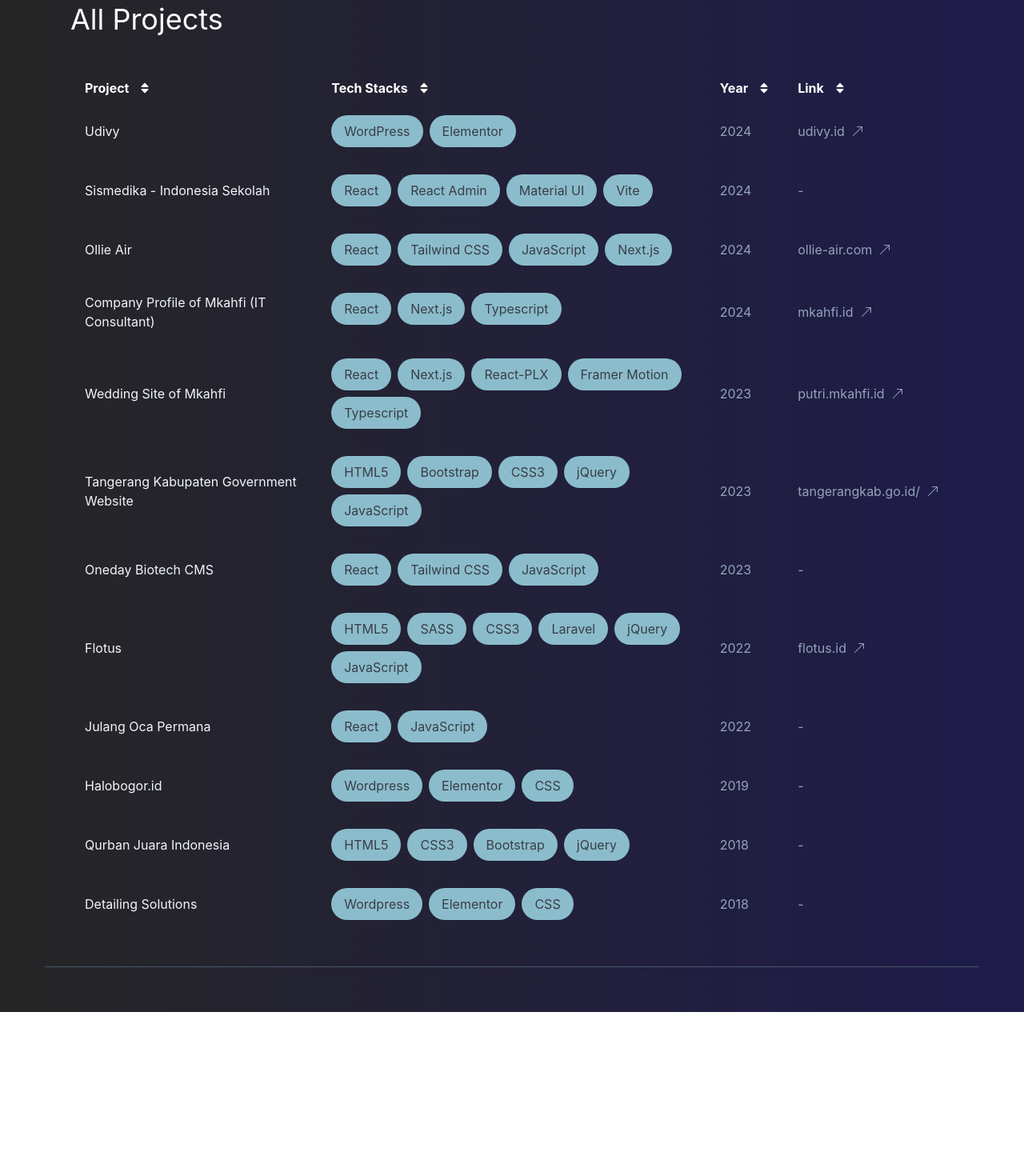
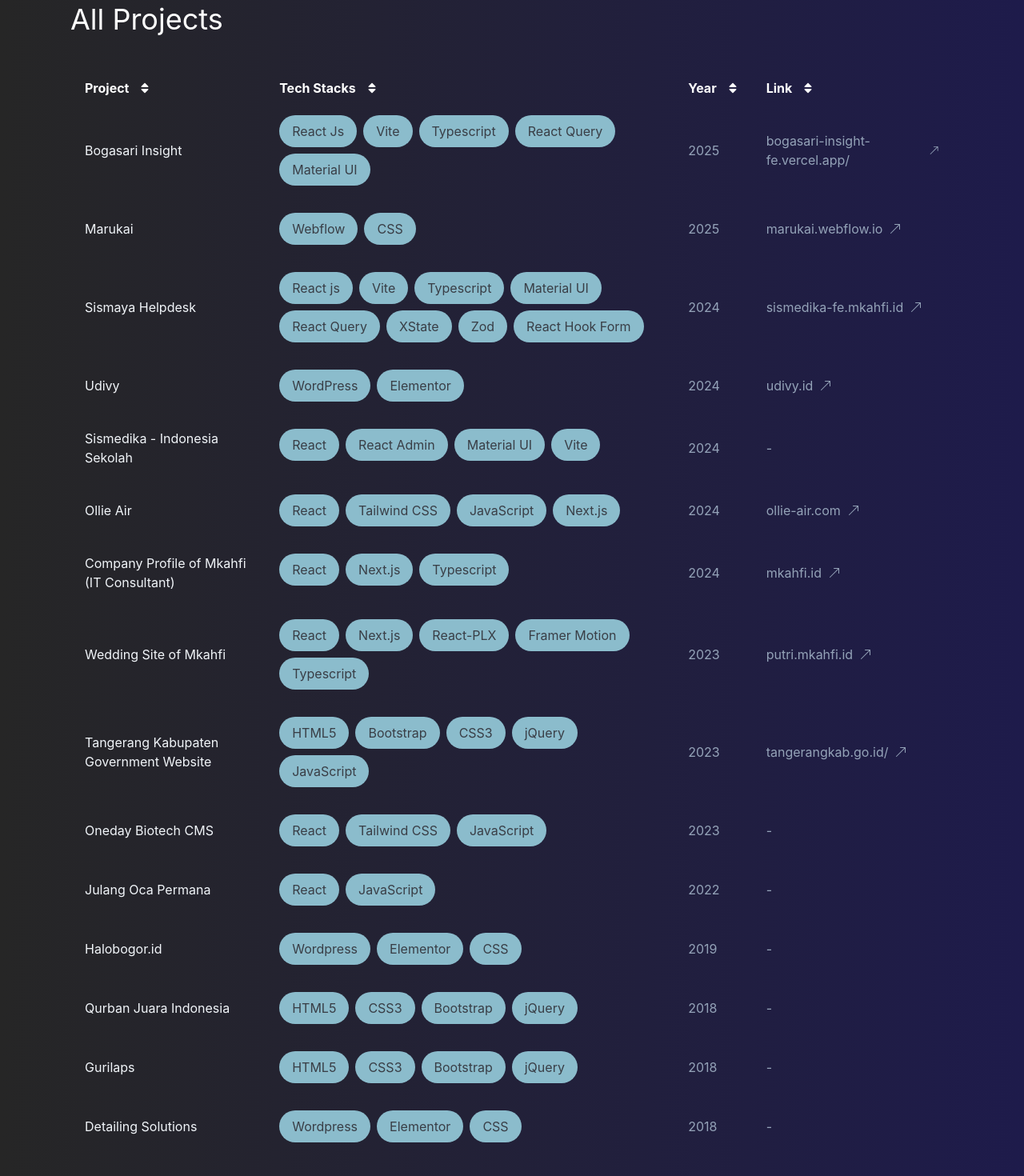
Before and after one commit to adrianrivald/adrian-portofolio, a Next.js app: page /projects in a window 1280 px wide. Shown: the part 140-1610 px from the top of the page at 80% size. Before the commit the page ends 1405 px from the top, so only its background shows below. Built offline with nearby package versions, Linux system fonts and the light colour scheme.

Commit message:
add companies and projects

```diff
--- a/components/Ui/ExperienceCard.tsx
+++ b/components/Ui/ExperienceCard.tsx
@@ -11,6 +11,7 @@
   title: string;
   content: string;
   bubbles: string[];
+  type: string;
 }
 
 export function ExperienceCard({ company, onClickCard }: CardProps) {
@@ -20,8 +21,9 @@
       onClick={() => onClickCard(company.title)}
       className="flex flex-col xl:flex-row gap-4 lg:gap-8 p-8 hover:border-neutral-500 hover:shadow-lg lg:hover:scale-[1.05] transition-all rounded-xl hover:bg-indigo-950 text-neutral-300 hover:text-neutral-100"
     >
-      <div className="flex-none">
+      <div className="flex-none flex flex-col gap-2">
         <span>{company?.dateRange}</span>
+        <span>{company?.type}</span>
       </div>
       <div className="flex flex-col gap-4">
         <h2 className="font-bold">{company?.title}</h2>
--- a/constants/companies.ts
+++ b/constants/companies.ts
@@ -1,6 +1,41 @@
 export const companies = [
   {
-    dateRange: "Oct 2022 - Present",
+    type: "Full-time",
+    dateRange: "Nov 2024 - Present",
+    title: "PT. Cipta Integrasi Nusantara",
+    content:
+      "Developed and maintained web-based hospital system features by fixing bugs and collaborating closely with business analysts, backend developers, and UI/UX designers. Additionally, built three SEO-optimized landing page websites from scratch for the company’s products using Next.js.",
+    bubbles: [
+      "React js",
+      "Vite",
+      "Typescript",
+      "Ant Design",
+      "Next js",
+      "Headless UI",
+      "Tailwind CSS",
+      "React Query",
+      "Axios",
+    ],
+  },
+  {
+    type: "Part-time",
+    dateRange: "Feb 2025 - May 2025",
+    title: "DR. Oogle",
+    content:
+      "Developed features for a mental health-focused social media website, collaborating directly with the CEO in English, as the company is based in Australia. In this role, I was encouraged to actively utilize AI tools for problem-solving related to bugs and feature development.",
+    bubbles: [
+      "React js",
+      "Typescript",
+      "Next js",
+      "Zustand",
+      "Tailwind CSS",
+      "Axios",
+      "React Query",
+    ],
+  },
+  {
+    type: "Full-time",
+    dateRange: "Oct 2022 - Nov 2024",
     title: "GoodDreamer - Digital Novel Platform",
     content:
       "The highlight of my job was building and maintaining the Landing Page while also improving SEO needs; such as, open-graph, schema, meta, sitemap to make the best result on the Search Engine. In addition to that, I kept in repair Content Management System (CMS) for the editor and authors of the published novels.",
@@ -12,17 +47,41 @@
       "NX",
       "Vite",
       "Typescript",
-      "Chakra UI"
+      "Chakra UI",
     ],
   },
   {
+    type: "Full-time",
     dateRange: "Jul 2021 - Sep 2022",
     title: "DataOn - HR SaaS Software",
     content:
       "The highlight of my job was developing features and pages for an ERP SaaS System called Sunfish, which was built using Stack technology React Micro-services. I was responsible to assure that the displays of the features and the logical function worked in accordance with the UI-UX design created by the Product Management Team.",
-    bubbles: ["React", "Micro-services", "Ant Design" , "Material UI", "HTML & CSS"],
+    bubbles: [
+      "React",
+      "Micro-services",
+      "Ant Design",
+      "Material UI",
+      "HTML & CSS",
+    ],
   },
   {
+    type: "Part-time",
+    dateRange: "Aug 2021 - May 2023",
+    title: "Flotus",
+    content:
+      "Sliced and implemented web pages for an online psychological consultation service using PHP Laravel Blade, HTML, CSS3, and jQuery. Collaborated closely with the UI/UX team throughout the development process.",
+    bubbles: [
+      "Laravel",
+      "PHP",
+      "HTML5",
+      "CSS3",
+      "jQuery",
+      "SASS",
+      "Javascript",
+    ],
+  },
+  {
+    type: "Full-time",
     dateRange: "Jul 2020 - Jun 2021",
     title: "Minimi - E-commerce",
     content:
@@ -30,6 +89,7 @@
     bubbles: ["React", "Next.js", "Bulma", "SASS", "Typescript"],
   },
   {
+    type: "Full-time",
     dateRange: "Dec 2019 - Jun 2020",
     title: "Treya - Travel Itinerary Platform",
     content:
--- a/constants/project.ts
+++ b/constants/project.ts
@@ -7,120 +7,127 @@
   {
     image: "/projects/implan.png",
     title: "Oneday Biotech CMS",
-        content: "Management Panel for Oneday Biotech, implant and mold technology company based on South Korea.",
+    content:
+      "Management Panel for Oneday Biotech, implant and mold technology company based on South Korea.",
   },
   {
     image: "/projects/ollie-air.png",
     title: "Ollie Air",
-        content: "Company profile and Private jet booking flight website of Ollie Air.",
+    content:
+      "Company profile and Private jet booking flight website of Ollie Air.",
   },
   {
     image: "/projects/udivy.png",
     title: "Udivy",
-        content: "Company Profile of Digital Growth Agency. Fully-responsive website built with WordPress",
+    content:
+      "Company Profile of Digital Growth Agency. Fully-responsive website built with WordPress",
   },
   {
     image: "/projects/jop.png",
     title: "Julang Oca Permana",
-        content: "The system supports all of the production activity and sustains the low network environment in its area using Progressive Web App (PWA) for the field worker of PT Julang Oca Permana, a rubber plantation company.",
+    content:
+      "The system supports all of the production activity and sustains the low network environment in its area using Progressive Web App (PWA) for the field worker of PT Julang Oca Permana, a rubber plantation company.",
   },
-]
+];
 
 export const allProjects = [
   {
+    year: "2025",
+    title: "Bogasari Insight",
+    link: "https://bogasari-insight-fe.vercel.app/",
+    bubbles: ["React Js", "Vite", "Typescript", "React Query", "Material UI"],
+  },
+  {
+    year: "2025",
+    title: "Marukai",
+    link: "https://marukai.webflow.io",
+    bubbles: ["Webflow", "CSS"],
+  },
+  {
     year: "2024",
-      title: "Udivy",
-      link : "https://udivy.id",
+    title: "Sismaya Helpdesk",
+    link: "https://sismedika-fe.mkahfi.id",
     bubbles: [
-        "WordPress" , "Elementor"
+      "React js",
+      "Vite",
+      "Typescript",
+      "Material UI",
+      "React Query",
+      "XState",
+      "Zod",
+      "React Hook Form",
     ],
   },
   {
     year: "2024",
+    title: "Udivy",
+    link: "https://udivy.id",
+    bubbles: ["WordPress", "Elementor"],
+  },
+  {
+    year: "2024",
     title: "Sismedika - Indonesia Sekolah",
-      link : "",
-      bubbles: [
-        "React", "React Admin" , "Material UI", "Vite"
-      ],
+    link: "",
+    bubbles: ["React", "React Admin", "Material UI", "Vite"],
   },
   {
     year: "2024",
     title: "Ollie Air",
-      link : "https://ollie-air.com",
-      bubbles: [
-        "React", "Tailwind CSS", "JavaScript", "Next.js"
-      ],
+    link: "https://ollie-air.com",
+    bubbles: ["React", "Tailwind CSS", "JavaScript", "Next.js"],
   },
   {
     year: "2024",
     title: "Company Profile of Mkahfi (IT Consultant)",
-      link : "https://mkahfi.id",
-      bubbles: [
-        "React", "Next.js", "Typescript"
-      ],
+    link: "https://mkahfi.id",
+    bubbles: ["React", "Next.js", "Typescript"],
   },
   {
     year: "2023",
     title: "Wedding Site of Mkahfi",
-      link : "https://putri.mkahfi.id",
-      bubbles: [
-        "React", "Next.js", "React-PLX", "Framer Motion", "Typescript"
-      ],
+    link: "https://putri.mkahfi.id",
+    bubbles: ["React", "Next.js", "React-PLX", "Framer Motion", "Typescript"],
   },
   {
     year: "2023",
     title: "Tangerang Kabupaten Government Website",
-      link : "https://tangerangkab.go.id/",
-      bubbles: [
-        "HTML5", "Bootstrap", "CSS3", "jQuery", "JavaScript",
-      ],
+    link: "https://tangerangkab.go.id/",
+    bubbles: ["HTML5", "Bootstrap", "CSS3", "jQuery", "JavaScript"],
   },
   {
     year: "2023",
     title: "Oneday Biotech CMS",
-      link : "",
-      bubbles: [
-        "React", "Tailwind CSS", "JavaScript"
-      ],
-    },
-    {
-      year: "2022",
-      title: "Flotus",
-      link : "https://flotus.id",
-      bubbles: [
-        "HTML5", "SASS", "CSS3", "Laravel", "jQuery", "JavaScript",
-      ],
+    link: "",
+    bubbles: ["React", "Tailwind CSS", "JavaScript"],
   },
   {
     year: "2022",
     title: "Julang Oca Permana",
-      link : "",
-      bubbles: [
-        "React", "JavaScript"
-      ],
+    link: "",
+    bubbles: ["React", "JavaScript"],
   },
   {
     year: "2019",
     title: "Halobogor.id",
-      link : "",
-      bubbles: [
-        "Wordpress", "Elementor", "CSS"
-      ],
+    link: "",
+    bubbles: ["Wordpress", "Elementor", "CSS"],
   },
   {
     year: "2018",
     title: "Qurban Juara Indonesia",
-      link : "",
-      bubbles: [
-        "HTML5" , "CSS3", "Bootstrap", "jQuery"
-      ],
+    link: "",
+    bubbles: ["HTML5", "CSS3", "Bootstrap", "jQuery"],
+  },
+  {
+    year: "2018",
+    title: "Gurilaps",
+    link: "",
+    bubbles: ["HTML5", "CSS3", "Bootstrap", "jQuery"],
   },
   {
     year: "2018",
     title: "Detailing Solutions",
-      link : "",
-      bubbles: [
-        "Wordpress", "Elementor", "CSS"
-      ],
+    link: "",
+    bubbles: ["Wordpress", "Elementor", "CSS"],
   },
 ];
```
Lines whose indentation alone changed are shown as unchanged.
